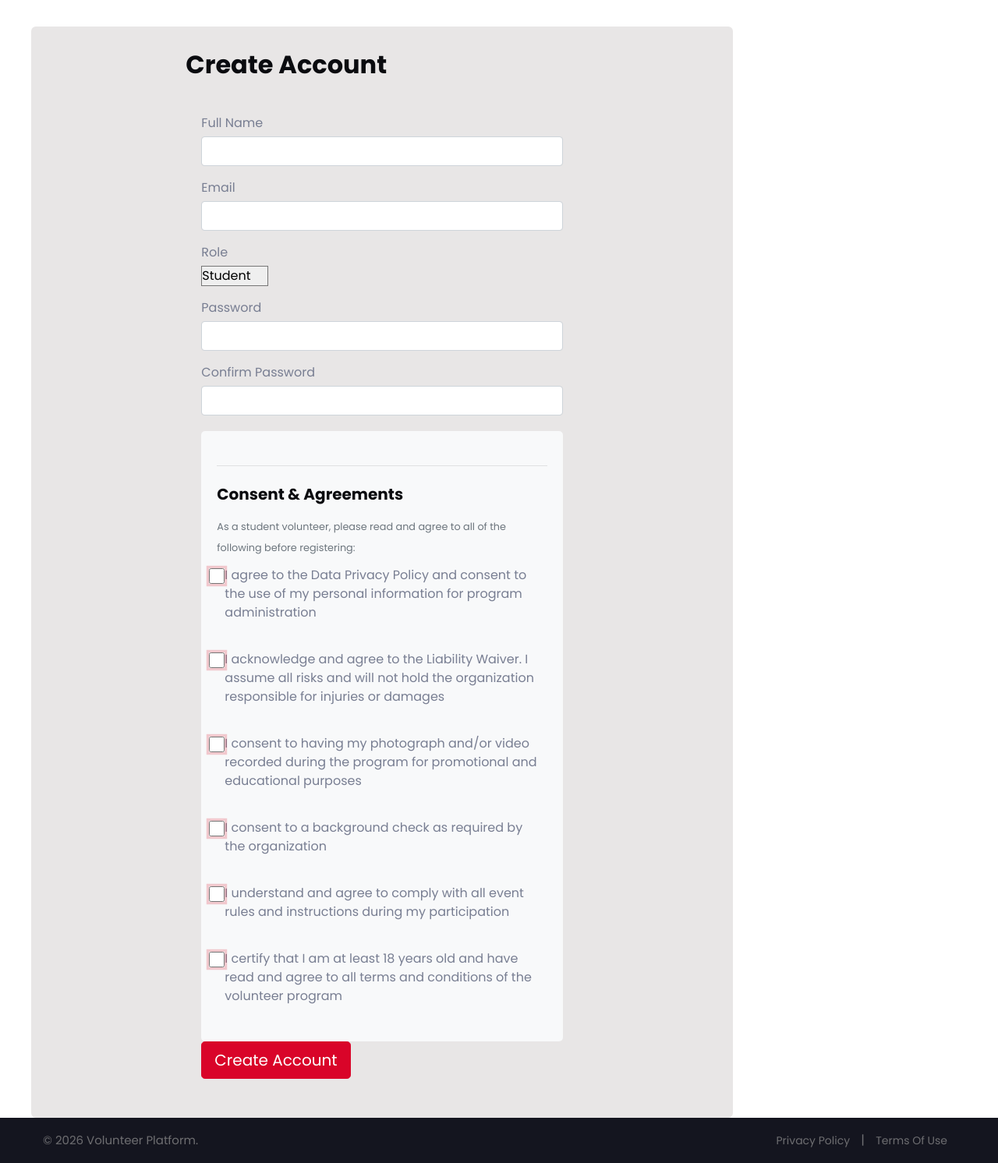
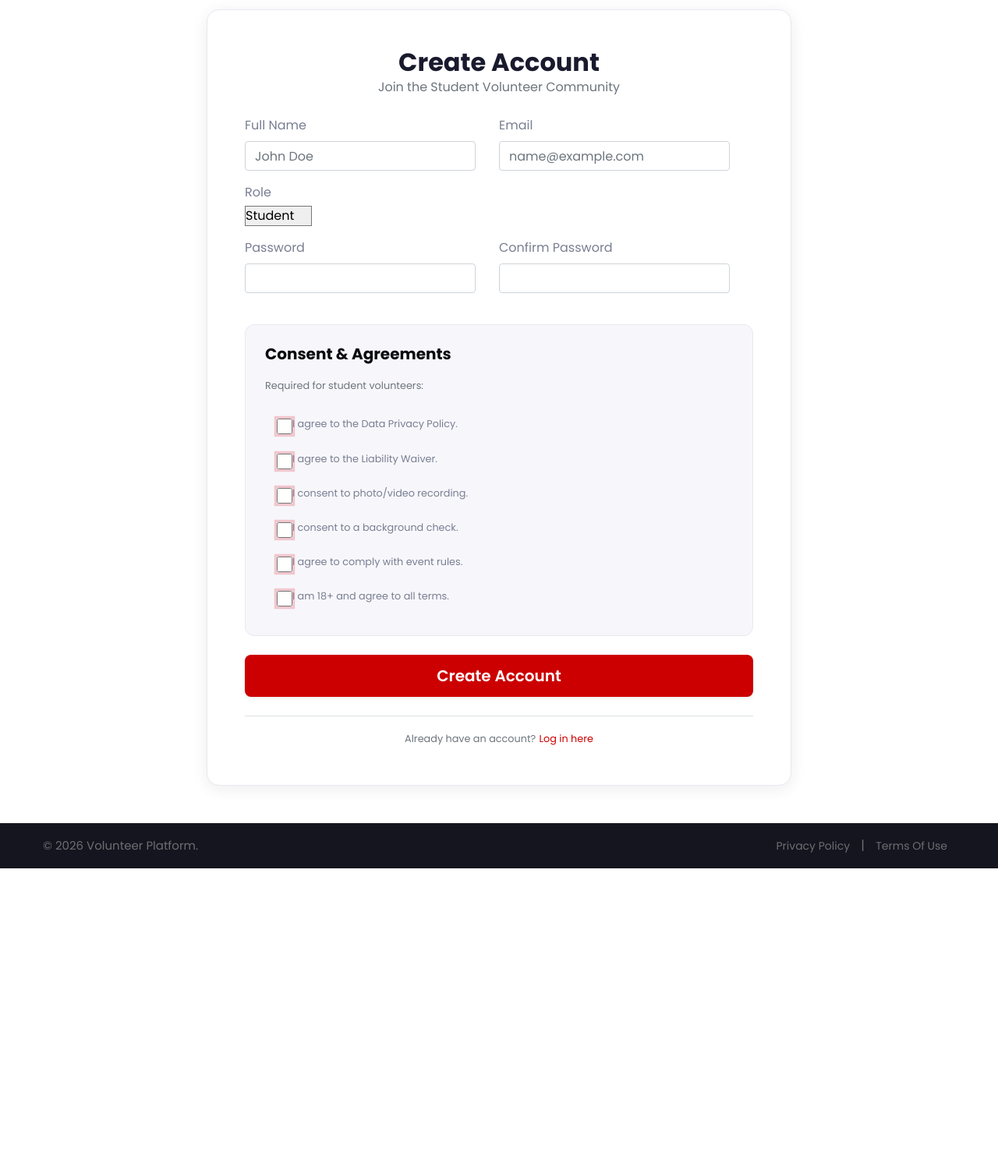
Before and after one commit to mondephehle/Volunteering-System, a Flask app: template templates/register.html in a window 1280 px wide. Shown: the part 80-1572 px from the top of the page at 78% size. After the commit the page ends 1194 px from the top, so only its background shows below. Run offline with Flask 3, Linux system fonts and the light colour scheme; the template is opened without the code that fills it: values that come from a table or form of the project are taken from there, others are empty; some libraries are stand-ins or nearby versions.

Commit message:
UI: Standardized branding, centered auth cards, and refined home layout

```diff
--- a/templates/register.html
+++ b/templates/register.html
@@ -2,145 +2,147 @@
 
 {% block content %}
 <style>
-    .registration-form {
-        max-width: 700px;
-        margin: 0 auto;
-        padding: 20px;
+    :root {
+        --red: #CC0000;
+        --bg: #f7f7fb;
+        --border: #e8e8f0;
+        --ink: #1a1a2e;
+    }
+
+    .registration-card {
+        max-width: 750px;
+        background: #ffffff;
+        border: 1px solid var(--border);
+        border-radius: 16px;
+        box-shadow: 0 4px 20px rgba(26, 26, 46, 0.08);
     }
 
     .consent-section {
-        background-color: #f8f9fa;
-        padding: 20px;
-        border-radius: 5px;
-        margin-top: 20px;
+        background-color: var(--bg);
+        padding: 25px;
+        border-radius: 12px;
+        border: 1px solid var(--border);
     }
 
     .form-check {
-        margin-bottom: 15px;
-        padding: 10px;
-        border-radius: 4px;
+        padding: 10px 10px 10px 35px;
+        border-radius: 8px;
+        transition: background-color 0.2s;
+        margin-bottom: 5px;
     }
 
     .form-check:hover {
-        background-color: #e9ecef;
+        background-color: #fff0f0; /* Soft red tint on hover */
+    }
+
+    .form-check-input:checked {
+        background-color: var(--red);
+        border-color: var(--red);
+    }
+
+    .btn-dut-primary {
+        background-color: var(--red);
+        border: none;
+        padding: 12px;
+        font-weight: 600;
+        border-radius: 8px;
+        color: white;
+    }
+
+    .btn-dut-primary:hover {
+        background-color: #b30000;
+        color: white;
     }
 </style>
 
-<div class="row justify-content-center">
-    <div class="col-lg-8 col-md-10">
-        <h2 class="mb-4" id="reg-heading">Create Account</h2>
+<div class="container py-5 d-flex justify-content-center align-items-center" style="min-height: 85vh;">
+    <div class="registration-card p-4 p-md-5">
+        <div class="text-center mb-4">
+            <h2 class="fw-bold" style="color: var(--ink);">Create Account</h2>
+            <p class="text-muted">Join the Student Volunteer Community</p>
+        </div>
 
-        <form method="POST" id="registerForm" class="registration-form">
+        <form method="POST" id="registerForm" novalidate>
             {{ form.hidden_tag() }}
 
-            <div class="mb-3">
-                {{ form.full_name.label(class="form-label") }}
-                {{ form.full_name(class="form-control") }}
+            <div class="row">
+                <div class="col-md-6 mb-3">
+                    {{ form.full_name.label(class="form-label fw-semibold") }}
+                    {{ form.full_name(class="form-control", placeholder="John Doe") }}
                 </div>
-
-            <div class="mb-3">
-                {{ form.email.label(class="form-label") }}
-                {{ form.email(class="form-control") }}
-            </div>
-
-            <div class="mb-3">
-                {{ form.role.label(class="form-label") }}
-                {{ form.role(class="form-select", id="roleSelect") }}
-            </div>
-
-            <div class="mb-3">
-                {{ form.password.label(class="form-label") }}
-                {{ form.password(class="form-control") }}
-            </div>
-
-            <div class="mb-3">
-                {{ form.confirm_password.label(class="form-label") }}
-                {{ form.confirm_password(class="form-control") }}
-            </div>
-
-            <!-- Consent Section (only for students) -->
-            <div id="consentSection" class="consent-section" style="display:none;">
-                <hr class="my-4">
-                <h5 class="mb-3">Consent & Agreements</h5>
-                <p class="text-muted"><small>As a student volunteer, please read and agree to all of the following before registering:</small></p>
-
-                <div class="mb-3">
-                    <div class="form-check">
-                        <input class="form-check-input" type="checkbox" id="data_privacy" name="data_privacy" value="y" required>
-                        <label class="form-check-label" for="data_privacy">
-                            I agree to the Data Privacy Policy and consent to the use of my personal information for program administration
-                        </label>
+                <div class="col-md-6 mb-3">
+                    {{ form.email.label(class="form-label fw-semibold") }}
+                    {{ form.email(class="form-control", placeholder="name@example.com") }}
                 </div>
             </div>
 
             <div class="mb-3">
-                    <div class="form-check">
-                        <input class="form-check-input" type="checkbox" id="liability_waiver" name="liability_waiver" value="y" required>
-                        <label class="form-check-label" for="liability_waiver">
-                            I acknowledge and agree to the Liability Waiver. I assume all risks and will not hold the organization responsible for injuries or damages
-                        </label>
+                {{ form.role.label(class="form-label fw-semibold") }}
+                {{ form.role(class="form-select", id="roleSelect") }}
+            </div>
+
+            <div class="row">
+                <div class="col-md-6 mb-3">
+                    {{ form.password.label(class="form-label fw-semibold") }}
+                    {{ form.password(class="form-control") }}
+                </div>
+                <div class="col-md-6 mb-3">
+                    {{ form.confirm_password.label(class="form-label fw-semibold") }}
+                    {{ form.confirm_password(class="form-control") }}
                 </div>
             </div>
 
-                <div class="mb-3">
+            <div id="consentSection" class="consent-section mt-4" style="display:none;">
+                <h5 class="mb-3 fw-bold">Consent & Agreements</h5>
+                <p class="text-muted small mb-3">Required for student volunteers:</p>
+
+                {% set checkboxes = [
+                    ('data_privacy', 'I agree to the Data Privacy Policy.'),
+                    ('liability_waiver', 'I agree to the Liability Waiver.'),
+                    ('photo_media_consent', 'I consent to photo/video recording.'),
+                    ('background_check', 'I consent to a background check.'),
+                    ('event_participation', 'I agree to comply with event rules.'),
+                    ('program_consent', 'I am 18+ and agree to all terms.')
+                ] %}
+
+                {% for id, label in checkboxes %}
                 <div class="form-check">
-                        <input class="form-check-input" type="checkbox" id="photo_media_consent" name="photo_media_consent" value="y" required>
-                        <label class="form-check-label" for="photo_media_consent">
-                            I consent to having my photograph and/or video recorded during the program for promotional and educational purposes
+                    <input class="form-check-input" type="checkbox" id="{{ id }}" name="{{ id }}" value="y" required>
+                    <label class="form-check-label small" for="{{ id }}">
+                        {{ label }}
                     </label>
                 </div>
+                {% endfor %}
             </div>
 
-                <div class="mb-3">
-                    <div class="form-check">
-                        <input class="form-check-input" type="checkbox" id="background_check" name="background_check" value="y" required>
-                        <label class="form-check-label" for="background_check">
-                            I consent to a background check as required by the organization
-                        </label>
-                    </div>
+            <div class="d-grid mt-4">
+                {{ form.submit(class="btn btn-dut-primary btn-lg shadow-sm") }}
             </div>
 
-                <div class="mb-3">
-                    <div class="form-check">
-                        <input class="form-check-input" type="checkbox" id="event_participation" name="event_participation" value="y" required>
-                        <label class="form-check-label" for="event_participation">
-                            I understand and agree to comply with all event rules and instructions during my participation
-                        </label>
+            <div class="text-center mt-4 pt-3 border-top">
+                <span class="text-muted small">Already have an account?</span>
+                <a href="{{ url_for('login') }}" class="small fw-bold text-decoration-none" style="color: var(--red);">Log in here</a>
             </div>
-                </div>
-
-                <div class="mb-3">
-                    <div class="form-check">
-                        <input class="form-check-input" type="checkbox" id="program_consent" name="program_consent" value="y" required>
-                        <label class="form-check-label" for="program_consent">
-                            I certify that I am at least 18 years old and have read and agree to all terms and conditions of the volunteer program
-                        </label>
-                    </div>
-                </div>
-            </div>
-
-            {{ form.submit(class="btn btn-primary btn-lg") }}
         </form>
     </div>
 </div>
 
 <script>
-document.getElementById('roleSelect').addEventListener('change', function() {
+function toggleConsent() {
+    const roleSelect = document.getElementById('roleSelect');
     const consentSection = document.getElementById('consentSection');
-    if (this.value === 'student') {
+    const checkboxes = consentSection.querySelectorAll('input[type="checkbox"]');
+
+    if (roleSelect.value === 'student') {
         consentSection.style.display = 'block';
+        checkboxes.forEach(cb => cb.required = true);
     } else {
         consentSection.style.display = 'none';
+        checkboxes.forEach(cb => cb.required = false);
     }
-});
+}
 
-// Check initial state
-document.addEventListener('DOMContentLoaded', function() {
-    const roleSelect = document.getElementById('roleSelect');
-    const consentSection = document.getElementById('consentSection');
-    if (roleSelect.value === 'student') {
-        consentSection.style.display = 'block';
-    }
-});
+document.getElementById('roleSelect').addEventListener('change', toggleConsent);
+document.addEventListener('DOMContentLoaded', toggleConsent);
 </script>
 {% endblock %}
```
Also changed, not shown: templates/home.html (+28 -29 lines), templates/login.html (+78 -19 lines). Lines whose indentation alone changed are shown as unchanged.
